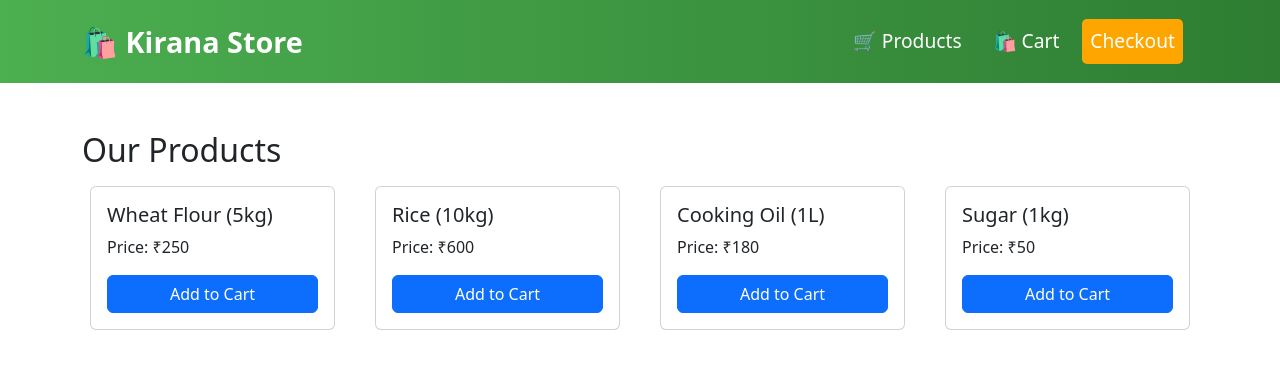
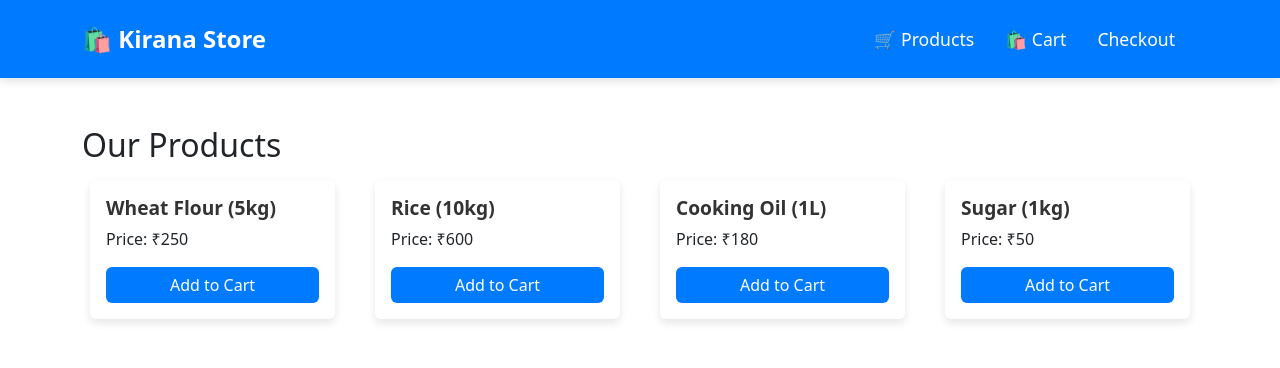
Before and after one commit to suryabhanmjh/kirana-store, a React (Vite) app in the folder kirana/: page /products in a window 1280 px wide. Shown: the top 368 px of the page. Built offline with nearby package versions, Linux system fonts and the light colour scheme.

Commit message:
Refactor navbar styles and add new CSS files for Cart, Checkout, and Products components; enhance button and form styles for better user experience.

```diff
--- /dev/null
+++ b/kirana/src/Css/cart.css
@@ -0,0 +1,18 @@
+.table {
+    background: white;
+    border-radius: 8px;
+    overflow: hidden;
+    box-shadow: 0 4px 8px rgba(0, 0, 0, 0.1);
+  }
+
+  button {
+    border: none;
+    background-color: transparent;
+    font-size: 1.2rem;
+    cursor: pointer;
+    transition: all 0.3s;
+  }
+
+  button:hover {
+    color: red;
+  }
--- /dev/null
+++ b/kirana/src/Css/checkout.css
@@ -0,0 +1,18 @@
+form input {
+    border-radius: 5px;
+    padding: 10px;
+    border: 1px solid #ccc;
+  }
+
+  .btn-success {
+    background-color: #28a745;
+    border: none;
+    font-size: 1.2rem;
+    padding: 10px 20px;
+    transition: all 0.3s;
+  }
+
+  .btn-success:hover {
+    background-color: #218838;
+    transform: scale(1.05);
+  }
--- a/kirana/src/Css/navbar.css
+++ b/kirana/src/Css/navbar.css
@@ -1,28 +1,22 @@
-
-.custom-navbar {
-  background: linear-gradient(to right, #4CAF50, #2E7D32);
-  padding: 15px 20px;
+.navbar {
+  background-color: #007bff !important;
+  padding: 1rem;
+  box-shadow: 0 4px 8px rgba(0, 0, 0, 0.1);
 }
 
 .navbar-brand {
-  font-size: 1.8rem;
+  font-size: 1.5rem;
   font-weight: bold;
-  color: white;
+  color: white !important;
 }
 
-.navbar-nav .nav-link {
+.nav-link {
   color: white !important;
+  font-size: 1.1rem;
   margin-right: 15px;
-  font-size: 1.2rem;
-  transition: 0.3s;
+  transition: color 0.3s;
 }
 
-.navbar-nav .nav-link:hover {
-  color: yellow !important;
+.nav-link:hover {
+  color: #ffdd57 !important;
 }
-
-.checkout-btn {
-  background-color: orange;
-  padding: 8px 15px;
-  border-radius: 5px;
-}
--- /dev/null
+++ b/kirana/src/Css/product.css
@@ -0,0 +1,26 @@
+.card {
+    border: none;
+    box-shadow: 0 4px 8px rgba(0, 0, 0, 0.1);
+    transition: transform 0.3s;
+  }
+
+  .card:hover {
+    transform: translateY(-5px);
+  }
+
+  .card h5 {
+    font-size: 1.2rem;
+    font-weight: bold;
+    color: #333;
+  }
+
+  .btn-primary {
+    background-color: #007bff;
+    border: none;
+    transition: all 0.3s;
+  }
+
+  .btn-primary:hover {
+    background-color: #0056b3;
+    transform: scale(1.05);
+  }
--- a/kirana/src/components/Cart.jsx
+++ b/kirana/src/components/Cart.jsx
@@ -1,5 +1,6 @@
 import React from "react";
 import { Link } from "react-router-dom";
+import "../Css/cart.css";
 
 const Cart = ({ cart, setCart }) => {
   // Quantity Update Function
--- a/kirana/src/components/Checkout.jsx
+++ b/kirana/src/components/Checkout.jsx
@@ -1,5 +1,6 @@
 import React, { useState } from "react";
 import Payment from "./Payment"; // ✅ Payment Button Import Kiya
+import "../Css/checkout.css";
 
 const Checkout = () => {
   const [form, setForm] = useState({ name: "", address: "", phone: "" });
--- a/kirana/src/components/Products.jsx
+++ b/kirana/src/components/Products.jsx
@@ -1,4 +1,5 @@
 import React, { useState } from "react";
+import "../Css/product.css";
 
 const Products = ({ setCart }) => {
   const [products] = useState([
```
Also changed, not shown: kirana/src/index.js (deleted).
